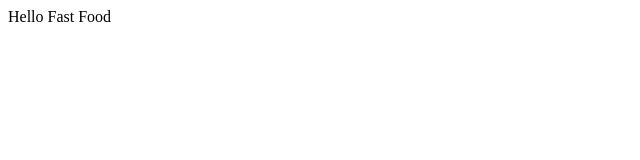
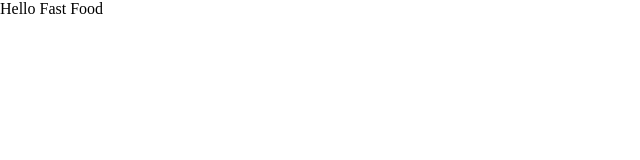
Before and after one commit to boybenson/fast-food-frontend, a React (Create React App) app: page / in a window 1280 px wide. Shown: the top 160 px of the page, without its empty margins (0-640 px from the left). Built offline with nearby package versions, Linux system fonts and the light colour scheme.

Commit message:
initial build

```diff
--- a/src/index.css
+++ b/src/index.css
@@ -0,0 +1,5 @@
+* {
+  margin: 0;
+  padding: 0;
+  box-sizing: border-box;
+}
--- /dev/null
+++ b/src/routes/main-routes.js
@@ -0,0 +1 @@
+export const mainRoutes = [];
```
